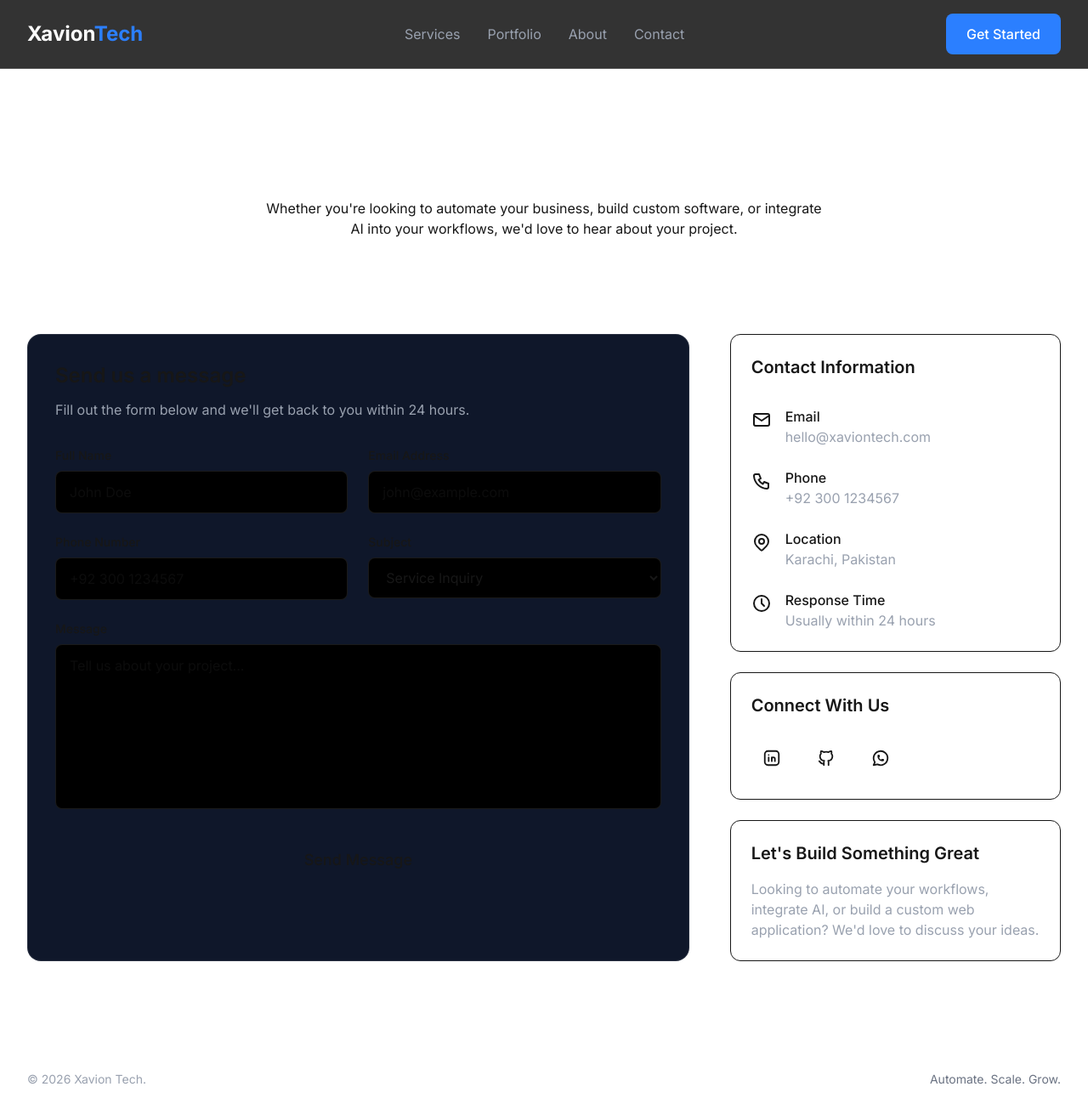
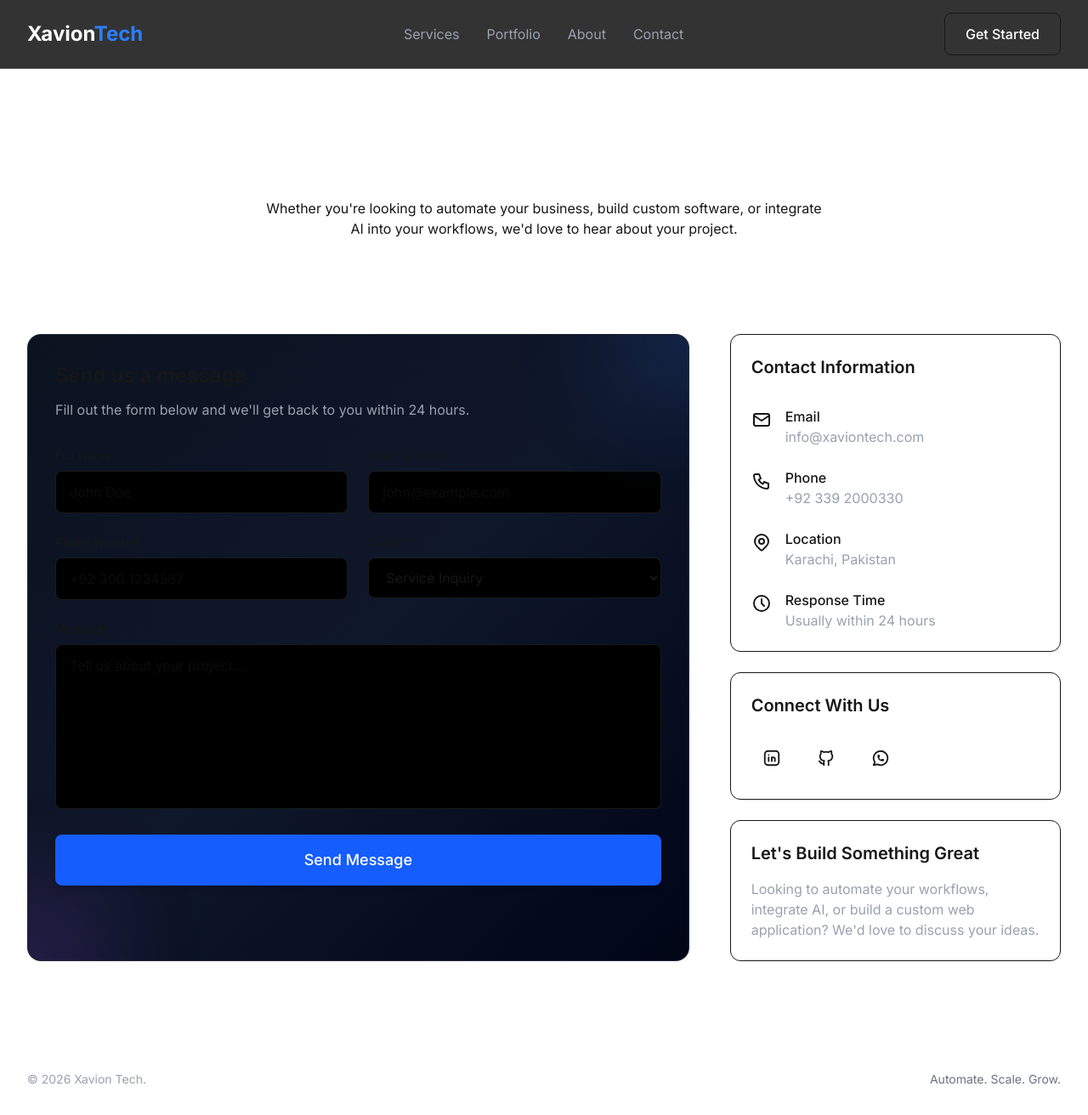
Before and after one commit to Syedzeerakzia/Xavion-Website, a Next.js app: page /contact in a window 1280 px wide. Shown: the whole page at 85% size. Built offline with nearby package versions, Linux system fonts and the light colour scheme.

Commit message:
Add contact form functionality with email sending and improve UI components

```diff
--- /dev/null
+++ b/app/api/contact/route.ts
@@ -0,0 +1,35 @@
+import { Resend } from "resend";
+
+const resend = new Resend(process.env.RESEND_API_KEY);
+
+export async function POST(req: Request) {
+  try {
+    const { name, email, phone, subject, message } = await req.json();
+
+    const data = await resend.emails.send({
+      from: "Xavion Tech <onboarding@resend.dev>",
+      to: "zeeraksworkspace@gmail.com",
+      subject: `New Contact Form: ${subject}`,
+      replyTo: email,
+      html: `
+        <h2>New Message from Website</h2>
+
+        <p><b>Name:</b> ${name}</p>
+        <p><b>Email:</b> ${email}</p>
+        <p><b>Phone:</b> ${phone}</p>
+        <p><b>Subject:</b> ${subject}</p>
+
+        <hr />
+
+        <p>${message}</p>
+      `,
+    });
+
+    return Response.json({ success: true, data });
+  } catch (error) {
+    return Response.json(
+      { success: false, error: "Failed to send email" },
+      { status: 500 }
+    );
+  }
+}
--- a/app/layout.tsx
+++ b/app/layout.tsx
@@ -1,5 +1,7 @@
 import type { Metadata } from "next";
 import { Inter } from "next/font/google";
+import { Toaster } from "sonner";
+
 
 import "./globals.css";
 
@@ -30,6 +32,7 @@ export default function RootLayout({
           <Header />
 
           <main>{children}</main>
+          <Toaster richColors position="top-right" />
 
           <Footer />
         </SmoothScrollProvider>
--- a/components/contact/ContactForm.tsx
+++ b/components/contact/ContactForm.tsx
@@ -1,10 +1,48 @@
 "use client";
 
 import Button from "@/components/ui/Button";
+import { useState } from "react";
+import { toast } from "sonner";
 
 export default function ContactForm() {
+  const [loading, setLoading] = useState(false);
+
+  async function handleSubmit(e: React.FormEvent<HTMLFormElement>) {
+    e.preventDefault();
+    setLoading(true);
+    const form = e.currentTarget;
+    const formData = new FormData(e.currentTarget);
+
+    const data = {
+      name: formData.get("name"),
+      email: formData.get("email"),
+      phone: formData.get("phone"),
+      subject: formData.get("subject"),
+      message: formData.get("message"),
+    };
+
+    const res = await fetch("/api/contact", {
+      method: "POST",
+      headers: { "Content-Type": "application/json" },
+      body: JSON.stringify(data),
+    });
+
+    setLoading(false);
+
+    if (res.ok) {
+      toast.success("Message sent successfully!", {
+        description: "We’ll get back to you within 24 hours.",
+      });
+      form.reset();
+    } else {
+      toast.error("Failed to send message.");
+    }
+  }
+
   return (
-    <div className="rounded-2xl border border-white/10 bg-[#0F172A] p-8">
+    <div className="relative rounded-2xl border border-white/10 bg-linear-to-br from-[#0B1220] via-[#0F172A] to-[#020617] p-8 overflow-hidden">
+      <div className="absolute -top-20 -right-20 h-40 w-40 rounded-full bg-blue-500/20 blur-3xl" />
+      <div className="absolute -bottom-20 -left-20 h-40 w-40 rounded-full bg-purple-500/20 blur-3xl" />
       <h2 className="text-2xl font-semibold">
         Send us a message
       </h2>
@@ -13,7 +51,7 @@ export default function ContactForm() {
         Fill out the form below and we'll get back to you within 24 hours.
       </p>
 
-      <form className="mt-8 space-y-6">
+      <form onSubmit={handleSubmit} className="mt-8 space-y-6">
         <div className="grid gap-6 md:grid-cols-2">
           <div>
             <label
@@ -25,6 +63,8 @@ export default function ContactForm() {
 
             <input
               id="name"
+              required
+              name="name"
               type="text"
               placeholder="John Doe"
               className="w-full rounded-lg border border-white/10 bg-black px-4 py-3 outline-none transition focus:border-primary"
@@ -41,6 +81,8 @@ export default function ContactForm() {
 
             <input
               id="email"
+              name="email"
+              required
               type="email"
               placeholder="john@example.com"
               className="w-full rounded-lg border border-white/10 bg-black px-4 py-3 outline-none transition focus:border-primary"
@@ -59,6 +101,7 @@ export default function ContactForm() {
 
             <input
               id="phone"
+              name="phone"
               type="tel"
               placeholder="+92 300 1234567"
               className="w-full rounded-lg border border-white/10 bg-black px-4 py-3 outline-none transition focus:border-primary"
@@ -75,6 +118,8 @@ export default function ContactForm() {
 
             <select
               id="subject"
+              name="subject"
+              required
               className="w-full rounded-lg border border-white/10 bg-black px-4 py-3 outline-none transition focus:border-primary"
             >
               <option>Service Inquiry</option>
@@ -94,6 +139,8 @@ export default function ContactForm() {
 
           <textarea
             id="message"
+            required
+            name="message"
             rows={7}
             placeholder="Tell us about your project..."
             className="w-full resize-none rounded-lg border border-white/10 bg-black px-4 py-3 outline-none transition focus:border-primary"
@@ -102,10 +149,11 @@ export default function ContactForm() {
 
         <Button
           type="submit"
+          variant="primary"
           size="lg"
           className="w-full"
         >
-          Send Message
+          {loading ? "Sending..." : "Send Message"}
         </Button>
       </form>
     </div>
--- a/components/contact/ContactInfo.tsx
+++ b/components/contact/ContactInfo.tsx
@@ -28,10 +28,10 @@ export default function ContactInfo() {
               <p className="font-medium">Email</p>
 
               <a
-                href="mailto:hello@xaviontech.com"
+                href="mailto:info@xaviontech.com"
                 className="text-gray-400 hover:text-primary"
               >
-                hello@xaviontech.com
+                info@xaviontech.com
               </a>
             </div>
           </div>
@@ -43,10 +43,10 @@ export default function ContactInfo() {
               <p className="font-medium">Phone</p>
 
               <a
-                href="tel:+923001234567"
+                href="tel:+923392000330"
                 className="text-gray-400 hover:text-primary"
               >
-                +92 300 1234567
+                +92 339 2000330
               </a>
             </div>
           </div>
--- a/components/home/hero/Hero.tsx
+++ b/components/home/hero/Hero.tsx
@@ -31,7 +31,12 @@ export default function Hero() {
           </p>
 
           <div className="mt-10 flex gap-4 flex-wrap">
-            <Button href="/contact" size="lg">
+            <Button
+              href="/contact"
+              variant="secondary"
+              bgColor="#3B82F6"
+              textColor="#ffffff"
+              size="lg">
               Get Started
             </Button>
 
--- a/components/layout/Header.tsx
+++ b/components/layout/Header.tsx
@@ -3,6 +3,7 @@ import Container from "../ui/Container";
 import Logo from "@/components/shared/Logo";
 
 import { navigation } from "@/data/navigation";
+import Button from "../ui/Button";
 
 export default function Header() {
   return (
@@ -23,12 +24,14 @@ export default function Header() {
           ))}
         </nav>
 
-        <Link
+        <Button
           href="/contact"
-          className="rounded-lg bg-blue-500 px-6 py-3 font-medium text-white transition hover:bg-blue-600"
+          variant="secondary"
+          bgColor="#3B82F6"
+          textColor="#ffffff"
         >
           Get Started
-        </Link>
+        </Button>
 
       </Container>
     </header>
--- a/components/services/ServiceSection.tsx
+++ b/components/services/ServiceSection.tsx
@@ -22,6 +22,7 @@ export default function ServiceSection({
                 className={`grid items-center gap-16 lg:grid-cols-2 ${reverse ? "lg:[&>*:first-child]:order-2" : ""
                     }`}
             >
+
                 {/* Content */}
                 <div>
                     <div className="mb-6 flex h-16 w-16 items-center justify-center rounded-xl bg-primary/10">
--- a/components/ui/Button.tsx
+++ b/components/ui/Button.tsx
@@ -29,7 +29,7 @@ type ButtonAsButton = BaseProps &
 type ButtonProps = ButtonAsLink | ButtonAsButton;
 
 const variants = {
-  primary: "",
+  primary: "bg-blue-600 text-white shadow-md hover:bg-none transition-shadow duration-300",
   secondary: "border",
   ghost: "",
 };
@@ -55,7 +55,7 @@ export default function Button(props: ButtonProps) {
   } = props;
 
   const base =
-    "relative inline-flex items-center justify-center overflow-hidden rounded-lg font-medium transition-all duration-300";
+    "relative inline-flex items-center justify-center overflow-hidden rounded-lg font-medium transition-all duration-300 cursor-pointer";
 
   const classes = cn(base, variants[variant], sizes[size], className);
 
@@ -113,8 +113,14 @@ export default function Button(props: ButtonProps) {
       className={classes}
       style={style}
       initial="rest"
+      animate="rest"
       whileHover="hover"
-      animate="rest"
+      whileTap={{ scale: 0.97 }}
+      variants={{
+        rest: { scale: 1, y: 0 },
+        hover: { scale: 1.03, y: -2 },
+      }}
+      transition={{ duration: 0.25, ease: "easeOut" }}
       {...(rest as HTMLMotionProps<"button">)}
     >
       {content}
--- a/components/ui/Card.tsx
+++ b/components/ui/Card.tsx
@@ -29,6 +29,7 @@ export default function Card({
         damping: 20,
       }}
     >
+
       {children}
     </motion.div>
   );
--- a/components/ui/Section.tsx
+++ b/components/ui/Section.tsx
@@ -15,7 +15,9 @@ export default function Section({
 }: SectionProps) {
   return (
     <section className={cn("py-24", className)}>
+
       <Container className={containerClassName}>
+
         {children}
       </Container>
     </section>
--- a/package.json
+++ b/package.json
@@ -19,6 +19,8 @@
     "next": "16.2.9",
     "react": "19.2.4",
     "react-dom": "19.2.4",
+    "resend": "^6.16.0",
+    "sonner": "^2.0.7",
     "tailwind-merge": "^3.6.0",
     "three": "^0.185.0"
   },
```
Also changed, not shown: 1 other file (tests, documents, lock files or other folders).
